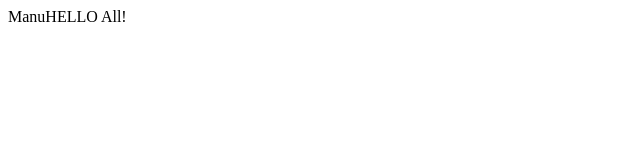
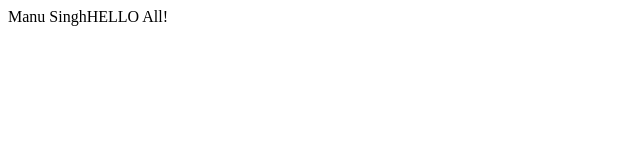
Before and after one commit to keventers20/iam-repo, a plain HTML site: page index.html in a window 1280 px wide. Shown: the full height of the page, 0-640 px from the left. Drawn offline with Linux system fonts and the light colour scheme.

Commit message:
HIT FIVE

```diff
--- a/index.html
+++ b/index.html
@@ -1 +1 @@
-<html><head>Manu</head><body>HELLO All!</body></html>
+<html><head>Manu Singh</head><body>HELLO All!</body></html>
```
